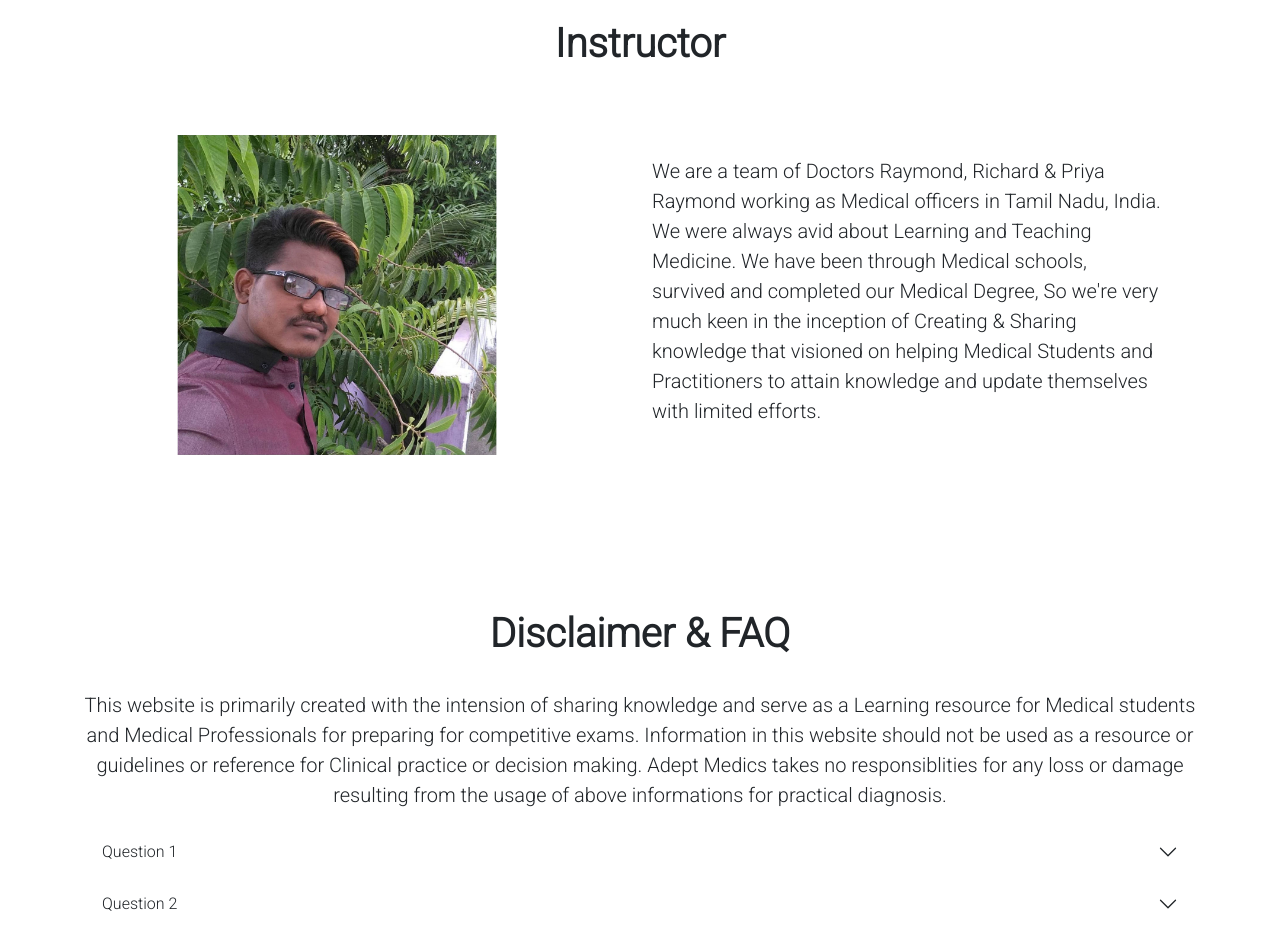
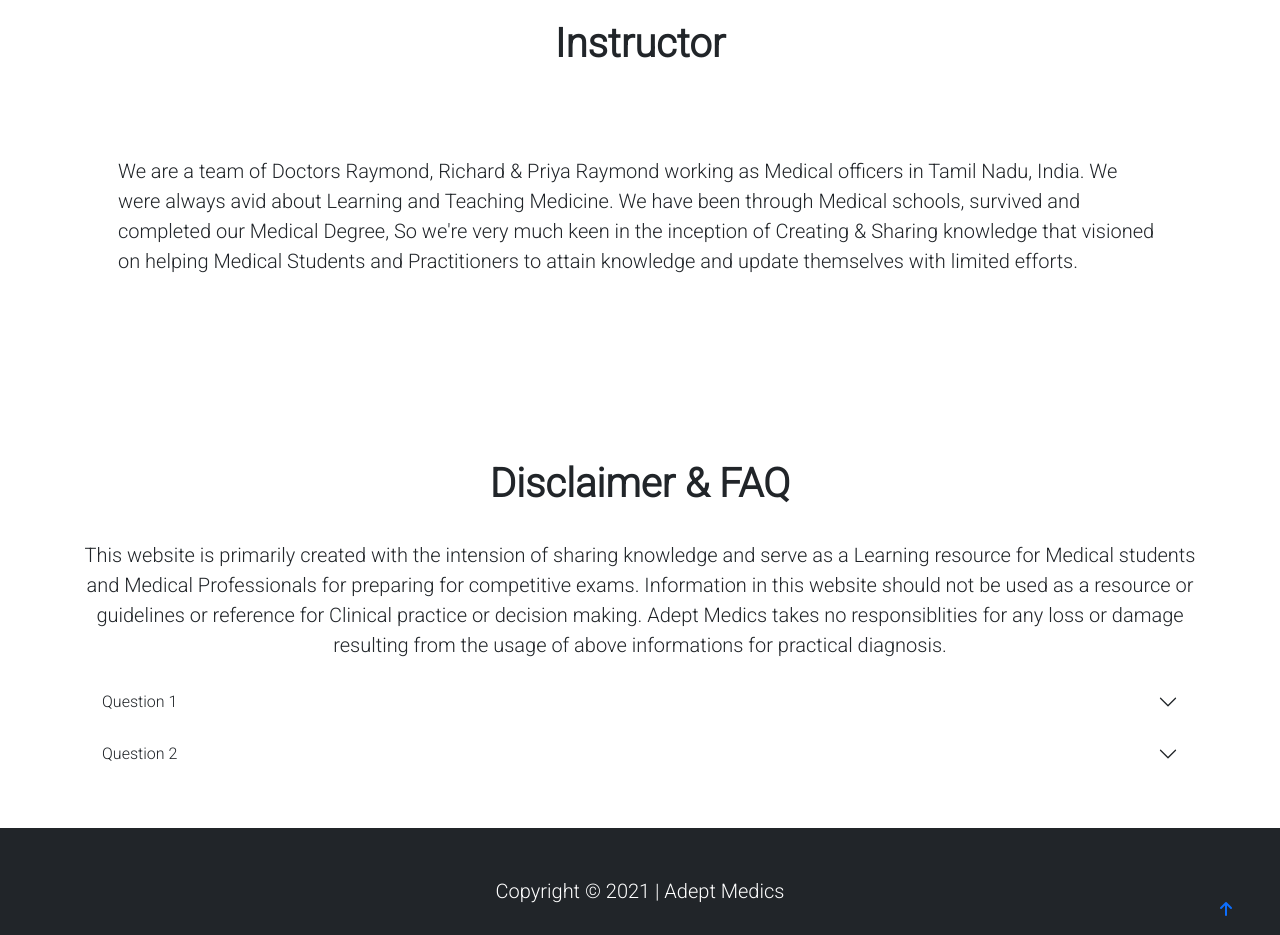
Before and after one commit to adeptmedics/adeptmedics, a plain HTML site: page index.html in a window 1280 px wide. Shown: the part 1220-2155 px from the top of the page. Drawn offline with nearby package versions, Linux system fonts and the light colour scheme.

Commit message:
Removed instructor image

```diff
--- a/index.html
+++ b/index.html
@@ -150,9 +150,9 @@
         <div class="container text-center text-md-start">
             <h1 class="text-center p-4"><strong>Instructor</strong></h1>
             <div class="row align-items-center justify-content-between">
-                <div class="col-md">
+                <!-- <div class="col-md">
                     <img src="images/Raymond.jpg" alt="" class="img-fluid mx-auto d-block">
-                </div>
+                </div> -->
                 <div class="col-md p-5">
                     <h2></h2>
                     <p class="lead">
```
